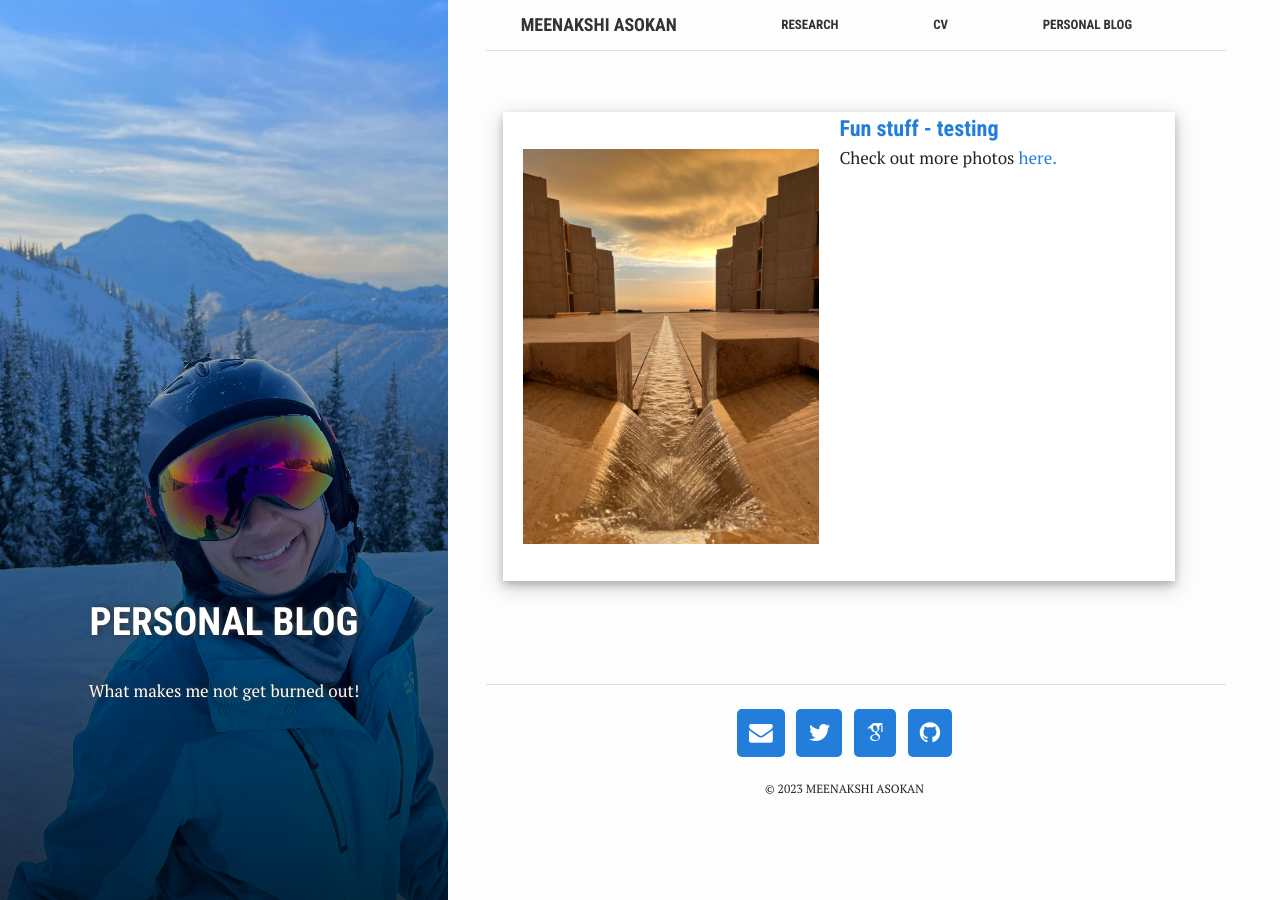
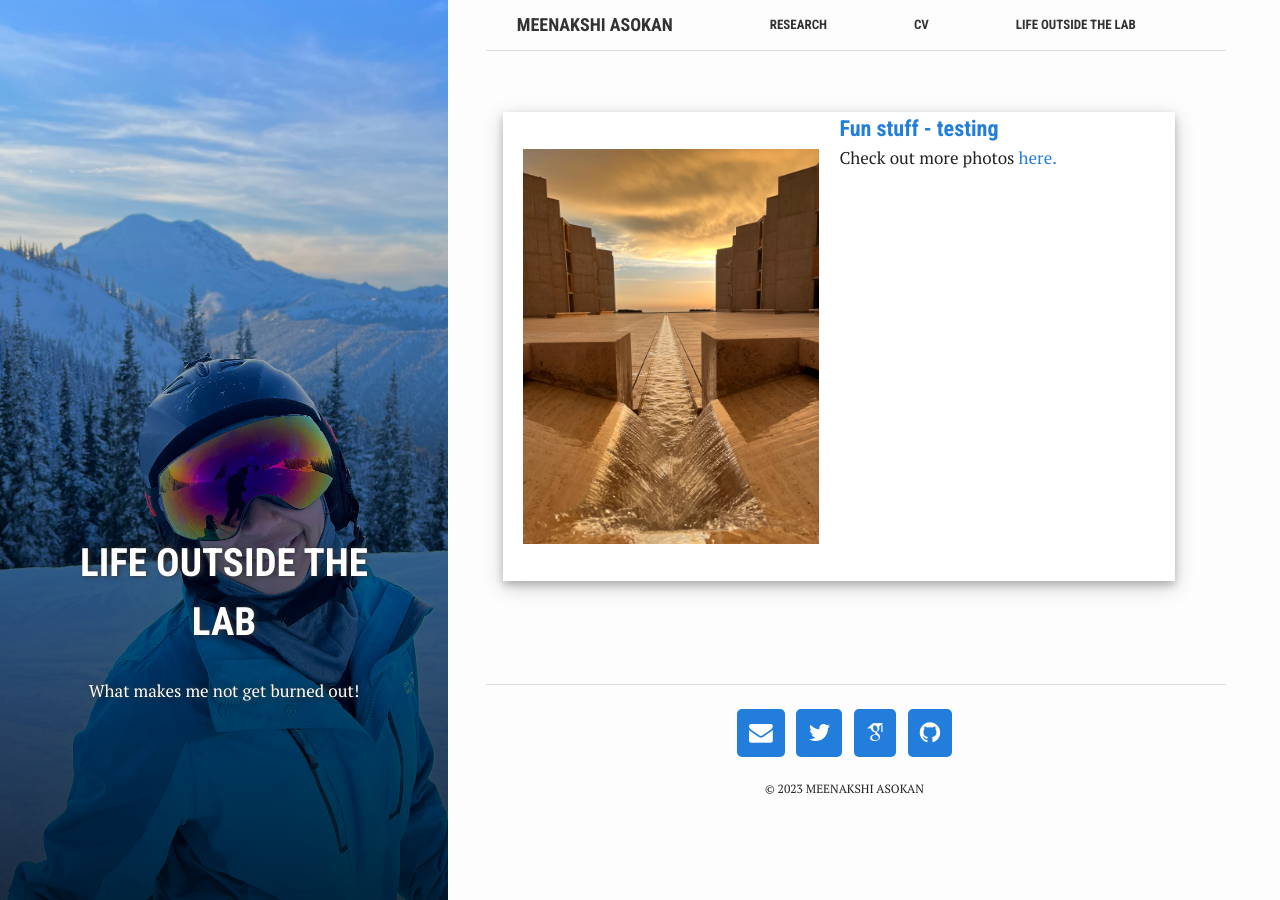
Before and after one commit to Meenakshi-Asokan/Meenakshi-Asokan.github.io, a Jekyll site: the page built from pages/3_gallery.html, in a window 1280 px wide. Built offline with Jekyll 4.4.1, drawn with Linux system fonts in a browser that asks for light colours; nearby versions of some CDN libraries; some web fonts are replaced; library files that are not in the unit come from our copies.

Commit message:
Update 3_gallery.html

```diff
--- a/pages/3_gallery.html
+++ b/pages/3_gallery.html
@@ -1,7 +1,7 @@
 ---
 bg: "Fun_Rainier.jpg"
 layout: page
-title: "Personal blog"
+title: "Life outside the lab"
 crawlertitle: "MMA"
 permalink: /Life outside the lab/
 summary: "What makes me not get burned out!"
```
